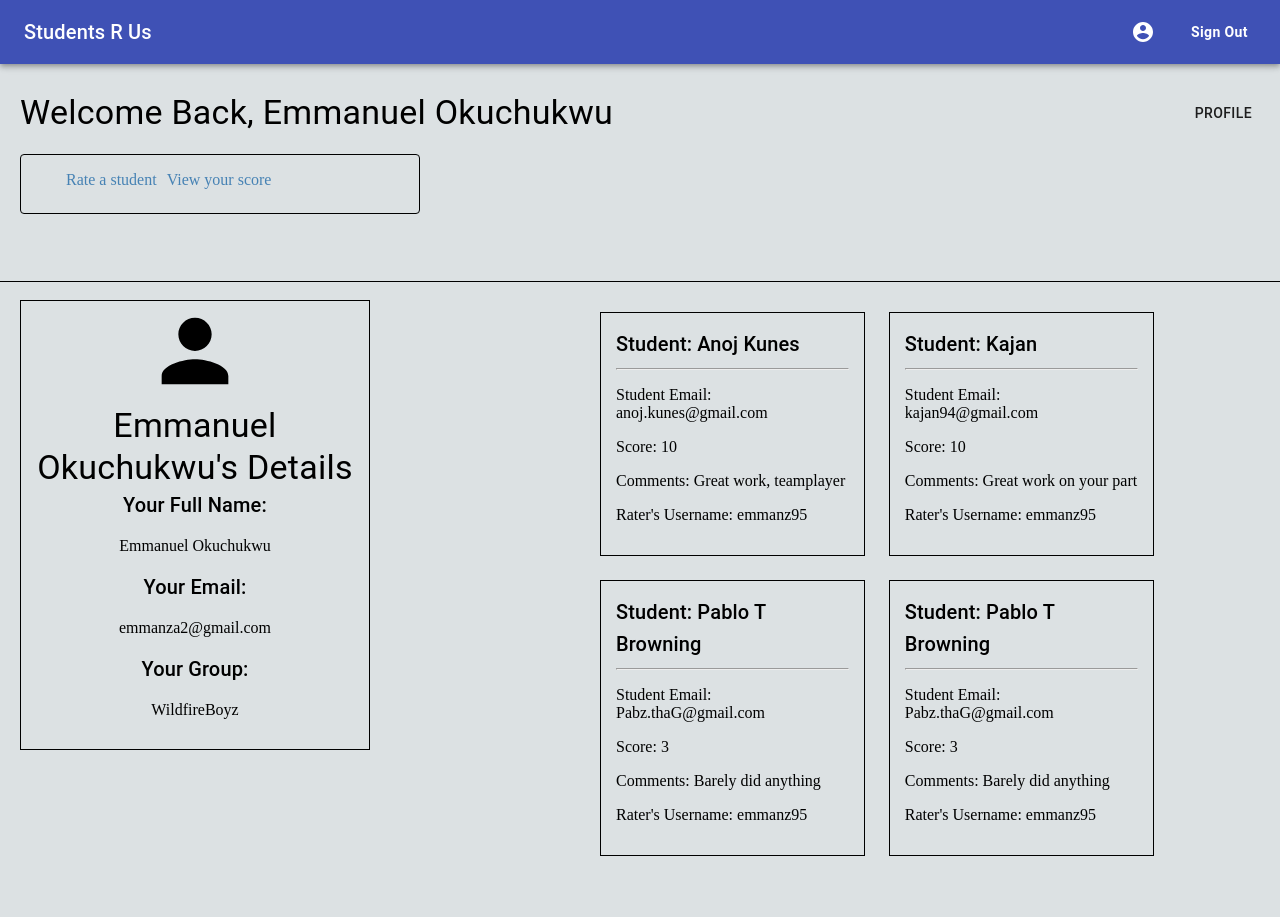
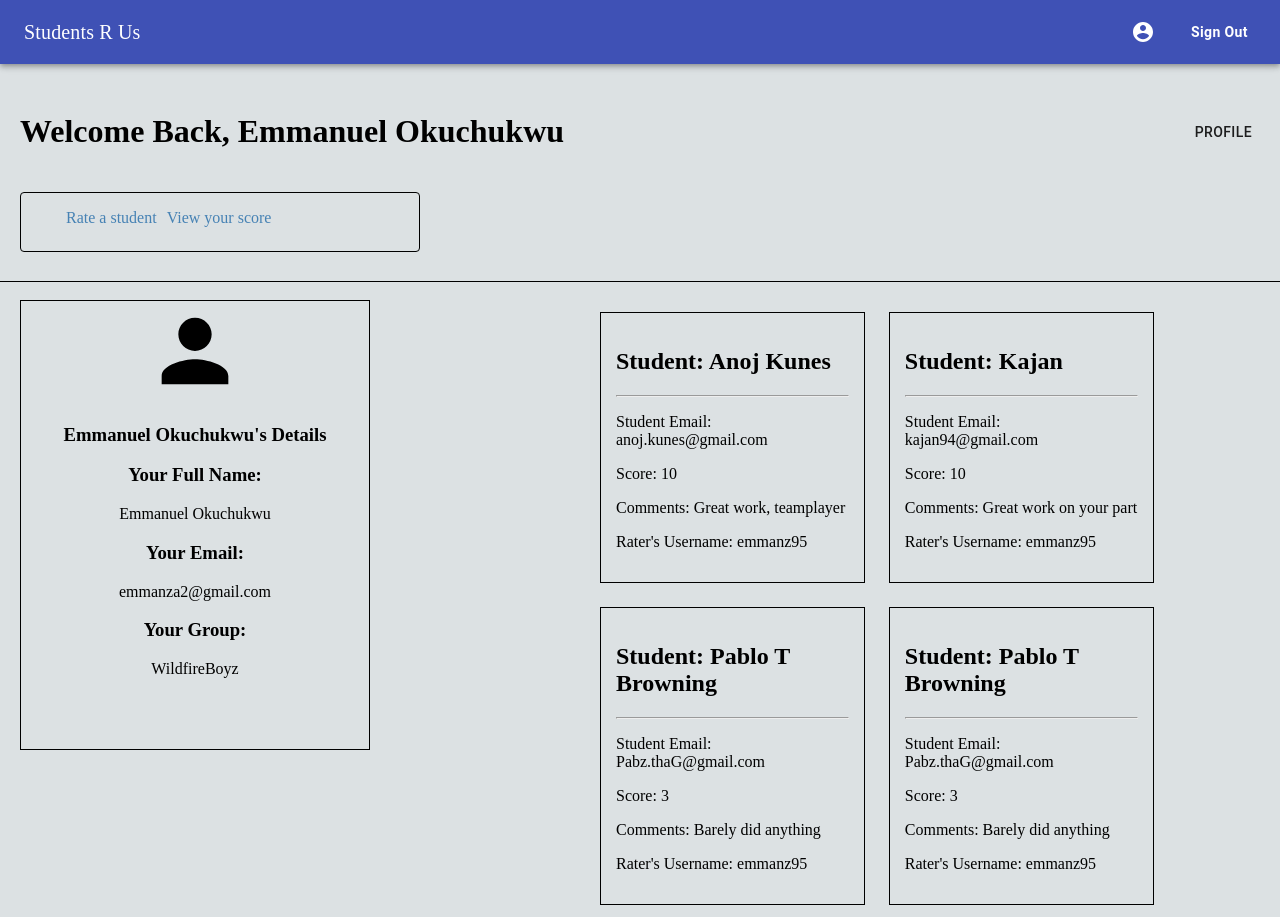
Before and after one commit to EmmanuelOkuchukwu/students-r-us-app, a React (Create React App) app: page /dashboard in a window 1280 px wide. Before the commit the page ends 868 px from the top, so only its background shows below. Built offline with nearby package versions, Linux system fonts and the light colour scheme.

Commit message:
minor changes to dashboard.jsx

```diff
--- a/src/App.js
+++ b/src/App.js
@@ -12,9 +12,9 @@ const GlobalStyles = createGlobalStyle`
   }
   Body {
     background-color: ${props => props.theme.backgroundColor};
+    font-family: ${props => props.theme.stockFont};
     margin: 0;
     padding: 0;
-    font-family: ${props => props.theme.stockFont};
   }
 `
 
--- a/src/components/layout/navbar/navbar.jsx
+++ b/src/components/layout/navbar/navbar.jsx
@@ -47,7 +47,8 @@ const useStyles = makeStyles((theme) => ({
         flexGrow: 1
     },
     heading: {
-        flexGrow: 1
+        flexGrow: 1,
+        fontFamily: 'Noto Serif TC, serif!important'
     }
 }));
 
--- a/src/components/pages/dashboard/dashboard.jsx
+++ b/src/components/pages/dashboard/dashboard.jsx
@@ -28,7 +28,7 @@ function Dashboard() {
                 <Navbar /><br />
                 <StyledBanner>
                     <FlexDiv>
-                        <Typography variant="h4">Welcome Back, {mockData.fullName}</Typography>
+                        <h1>Welcome Back, {mockData.fullName}</h1>
                         <Button>Profile</Button>
                     </FlexDiv>
                     <MiniNav>
@@ -42,14 +42,14 @@ function Dashboard() {
                     <div className="student-details">
                         <div style={{ textAlign: 'center' }}>
                             <PersonIcon style={{ fontSize: 100 }} />
-                            <Typography variant="h4">{mockData.fullName}'s Details</Typography>
+                            <h3><b>{mockData.fullName}'s Details</b></h3>
                         </div>
                         <div style={{ textAlign: 'center' }}>
-                            <Typography variant="h6">Your Full Name:</Typography>
+                            <h3>Your Full Name:</h3>
                             <p>{mockData.fullName}</p>
-                            <Typography variant="h6">Your Email:</Typography>
+                            <h3>Your Email:</h3>
                             <p>{mockData.email}</p>
-                            <Typography variant="h6">Your Group:</Typography>
+                            <h3 variant="h6">Your Group:</h3>
                             <p>{mockData.group}</p>
                         </div>
                     </div>
@@ -57,7 +57,7 @@ function Dashboard() {
                         {mockData.results.length > 0 ? mockData.results.map(result => (
                             <div className="student-card" key={result.id}>
                                 <div className="card-header">
-                                    <Typography variant="h6">Student: {result.name}</Typography>
+                                    <h2>Student: {result.name}</h2>
                                 </div>
                                 <hr />
                                 <p>Student Email: {result.email}</p>
--- a/src/components/pages/dashboard/dashboardStyles.js
+++ b/src/components/pages/dashboard/dashboardStyles.js
@@ -8,6 +8,7 @@ const StyledBanner = styled.div`
 const FlexDiv = styled.div`
   display: flex;
   justify-content: space-between;
+  align-items: center;
 `
 const MiniNav = styled.div`
   width: 400px;
```
